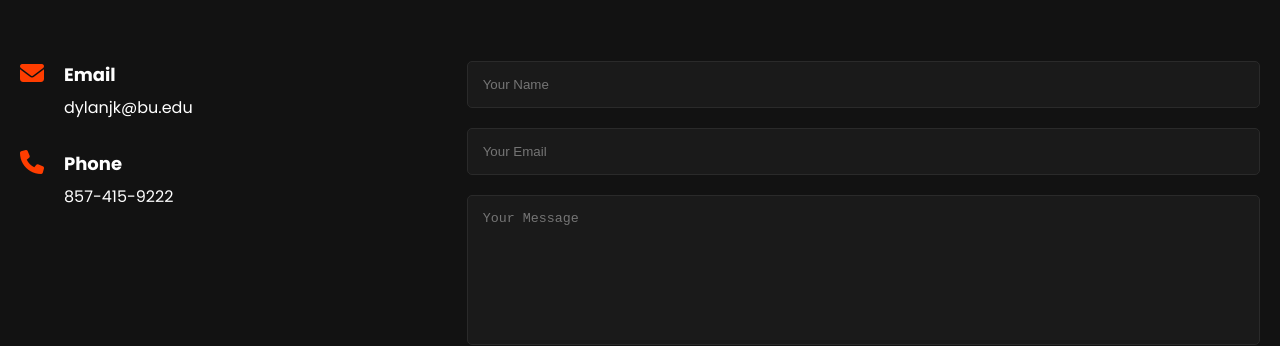
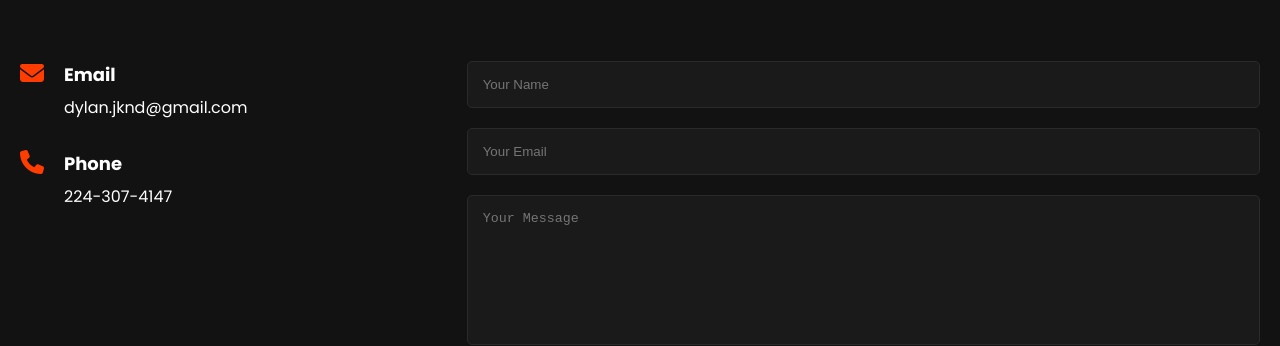
Before and after one commit to Dylan-Kakkanad/Dylan-Kakkanad.github.io, a Jekyll site: the page index.html, which Jekyll copies as it is, in a window 1280 px wide and 900 px high, scrolled down 5450 px. Shown: the part 204-550 px from the top of the window. Built offline with Jekyll 4.4.1, drawn with Linux system fonts in a browser that asks for light colours; nearby versions of some CDN libraries.

Commit message:
update email

```diff
--- a/index.html
+++ b/index.html
@@ -313,14 +313,14 @@
                         <i class="fas fa-envelope"></i>
                         <div class="info-details">
                             <h3>Email</h3>
-                            <p>dylanjk@bu.edu</p>
+                            <p>dylan.jknd@gmail.com</p>
                         </div>
                     </div>
                     <div class="info-item">
                         <i class="fas fa-phone"></i>
                         <div class="info-details">
                             <h3>Phone</h3>
-                            <p>857-415-9222</p>
+                            <p>224-307-4147</p>
                         </div>
                     </div>
                 </div>
```
